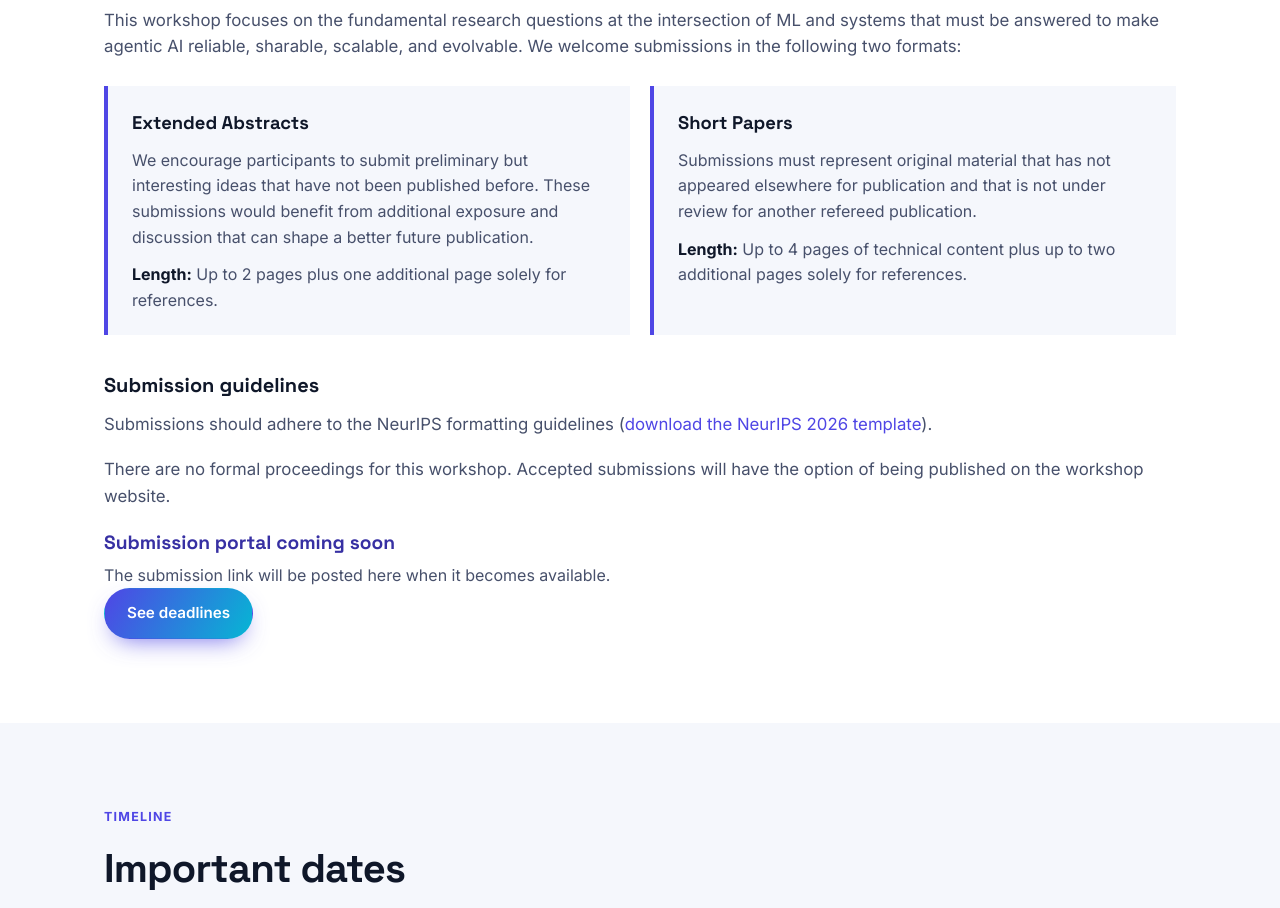
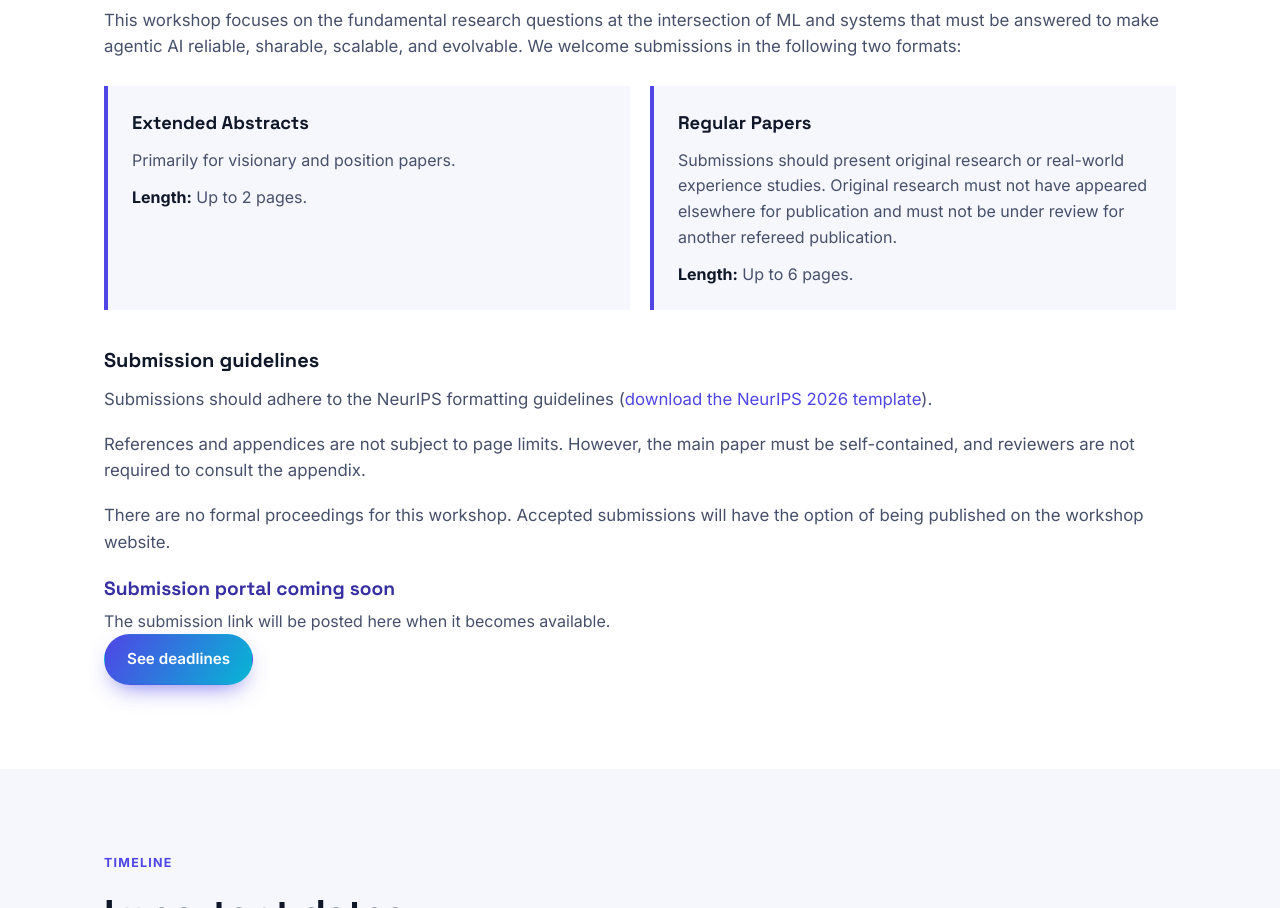
Before and after one commit to agentic-fmos/agentic-fmos.github.io, a plain HTML site: page index.html in a window 1280 px wide. Shown: the part 3152-4060 px from the top of the page. Drawn offline with Linux system fonts and the light colour scheme.

Commit message:
Update paper submission lengths

```diff
--- a/index.html
+++ b/index.html
@@ -206,13 +206,13 @@
         <div class="submission-formats">
           <article class="submission-format">
             <h3>Extended Abstracts</h3>
-            <p>We encourage participants to submit preliminary but interesting ideas that have not been published before. These submissions would benefit from additional exposure and discussion that can shape a better future publication.</p>
-            <p><strong>Length:</strong> Up to 2 pages plus one additional page solely for references.</p>
+            <p>Primarily for visionary and position papers.</p>
+            <p><strong>Length:</strong> Up to 2 pages.</p>
           </article>
           <article class="submission-format">
-            <h3>Short Papers</h3>
-            <p>Submissions must represent original material that has not appeared elsewhere for publication and that is not under review for another refereed publication.</p>
-            <p><strong>Length:</strong> Up to 4 pages of technical content plus up to two additional pages solely for references.</p>
+            <h3>Regular Papers</h3>
+            <p>Submissions should present original research or real-world experience studies. Original research must not have appeared elsewhere for publication and must not be under review for another refereed publication.</p>
+            <p><strong>Length:</strong> Up to 6 pages.</p>
           </article>
         </div>
         <div class="prose cfp-guidelines">
@@ -221,6 +221,7 @@
             Submissions should adhere to the NeurIPS formatting guidelines
             (<a href="https://media.neurips.cc/Conferences/NeurIPS2026/Formatting_Instructions_For_NeurIPS_2026.zip">download the NeurIPS 2026 template</a>).
           </p>
+          <p>References and appendices are not subject to page limits. However, the main paper must be self-contained, and reviewers are not required to consult the appendix.</p>
           <p>There are no formal proceedings for this workshop. Accepted submissions will have the option of being published on the workshop website.</p>
         </div>
         <div class="callout">
```
